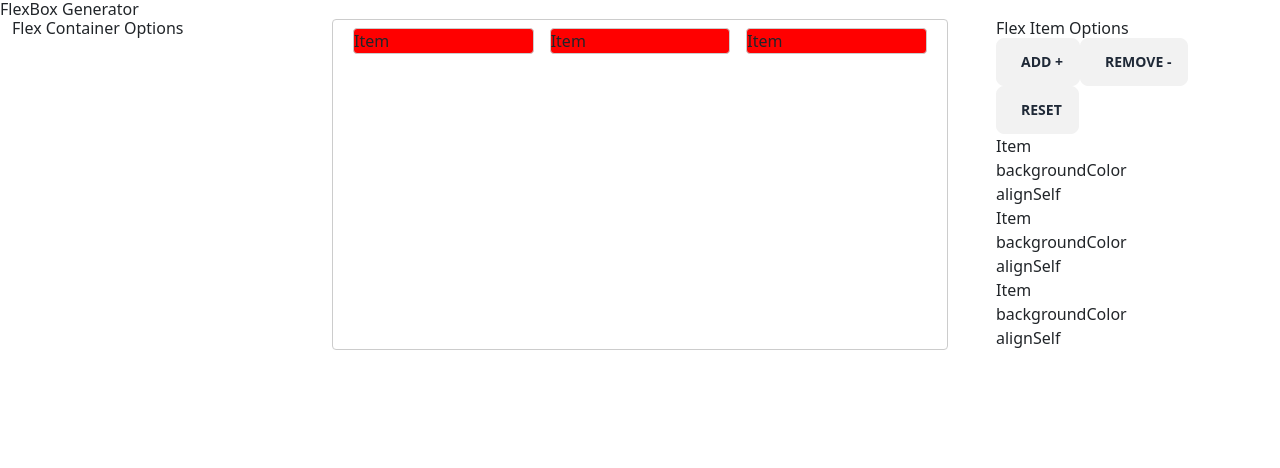
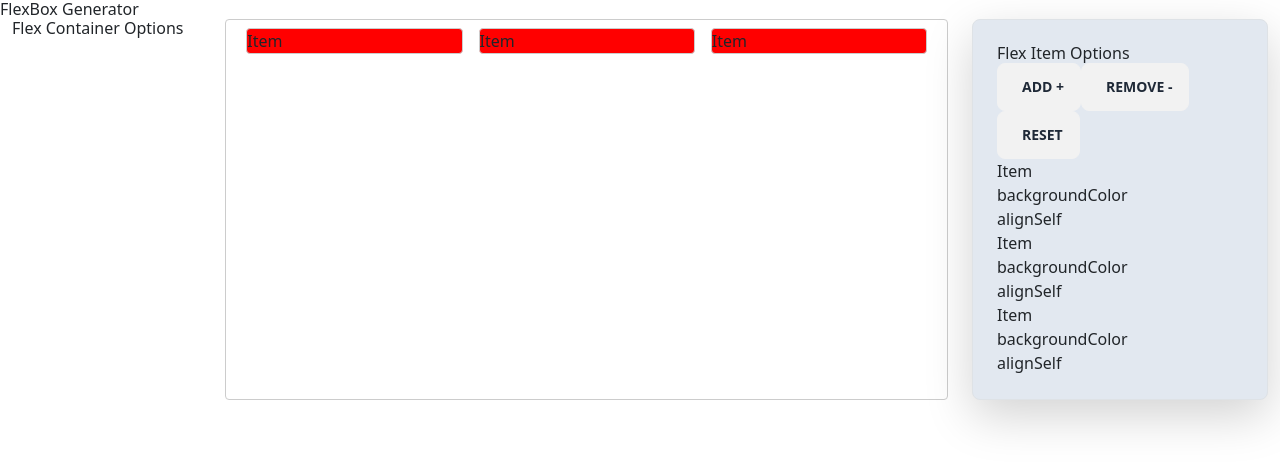
Before and after one commit to seangravener/FlexBoxGenerator, an Angular app: page / in a window 1280 px wide. Shown: the top 468 px of the page. Built offline with nearby package versions, Linux system fonts and the light colour scheme.

Commit message:
Update layout

```diff
--- a/src/app/flex-box-generator/components/flex-items/flex-items.component.html
+++ b/src/app/flex-box-generator/components/flex-items/flex-items.component.html
@@ -1,20 +1,21 @@
-<div class="container mx-auto px-4" *ngIf="flexItems$ | async as flexItems else showLoading">
+<div class="container mx-auto p-4 bg-slate-200 rounded-lg shadow-lg border border-slate-300"
+  *ngIf="flexItems$ | async as flexItems else showLoading">
+
   <h3>Flex Item Options</h3>
-
   <items-actions></items-actions>
 
-  <ng-container *ngFor="let item of flexItems">
-    <div class="item-option">
+  <ul *ngFor="let item of flexItems">
+    <li class="item-option">
       {{ item.content }}
 
       <ul>
         <li *ngFor="let styleProp of item.styleProperties">
-{{ styleProp }}
+          {{ styleProp }}
         </li>
       </ul>
 
-    </div>
-  </ng-container>
+    </li>
+  </ul>
 </div>
 
 <ng-template #showLoading>
--- a/src/app/flex-box-generator/generator.component.html
+++ b/src/app/flex-box-generator/generator.component.html
@@ -1,9 +1,9 @@
-<div *ngIf="flexItems$ | async as flexItems" class="container-fluid">
+<div *ngIf="flexItems$ | async as flexItems" class="container">
   <div class="row">
-    <aside class="col-3">
+    <aside class="col-2">
       <flex-container *ngIf="flexItems"></flex-container>
     </aside>
-    <main class="col-6">
+    <main class="col-7">
       <flex-canvas></flex-canvas>
     </main>
     <aside class="col-3">
```
